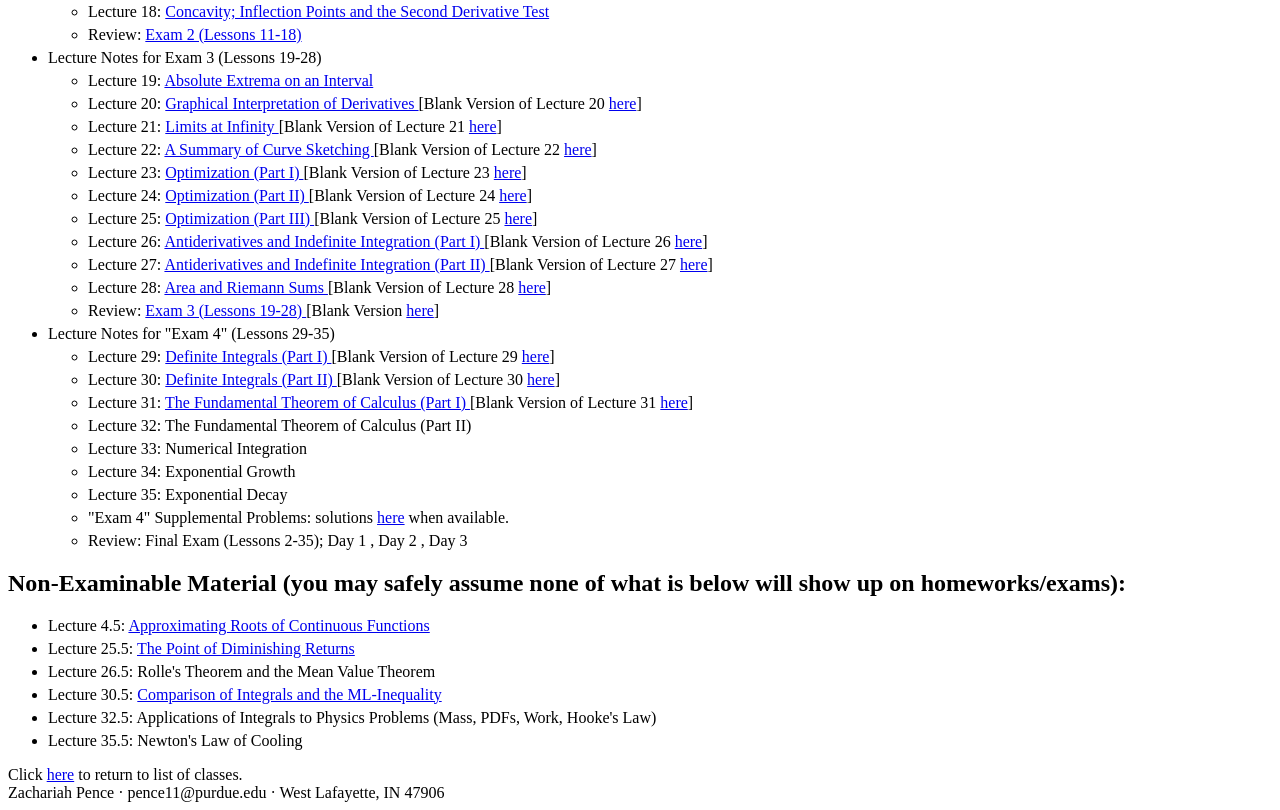
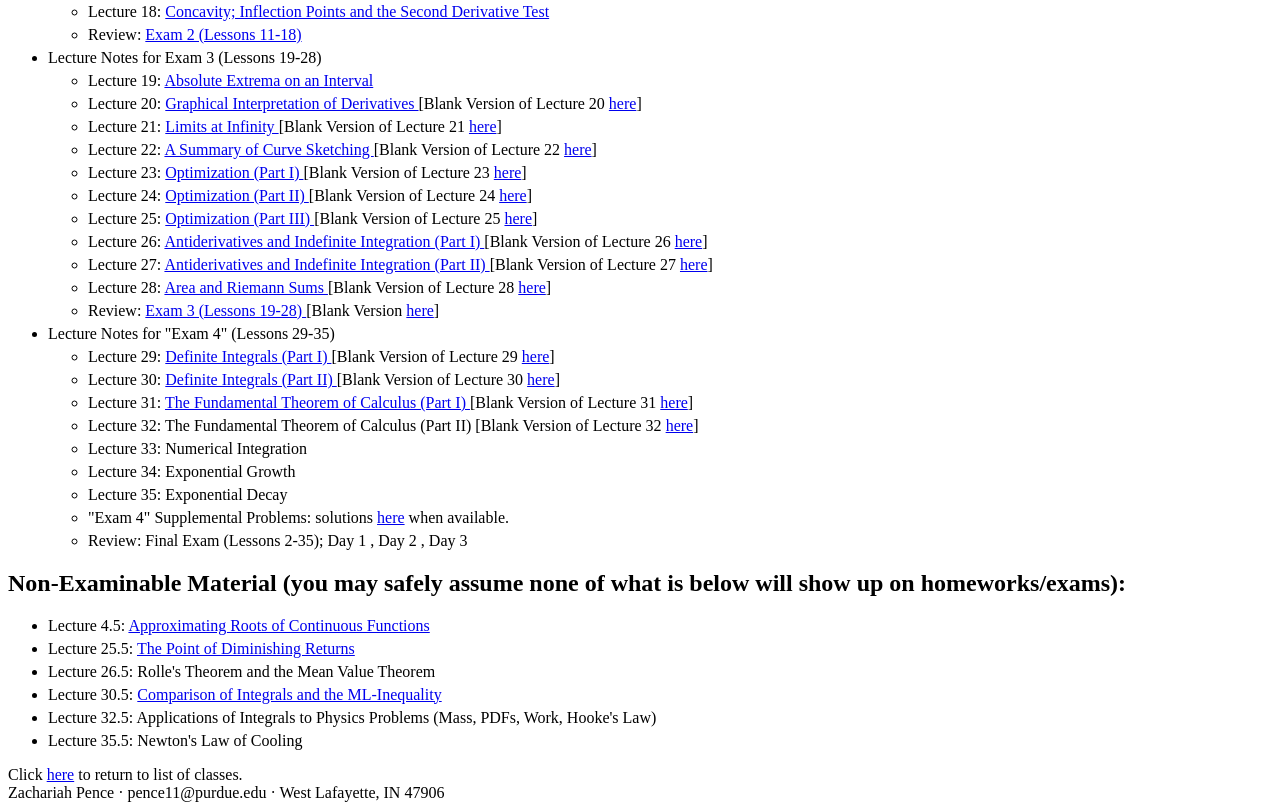
Before and after one commit to zachariah-pence/zachariah-pence.github.io, a plain HTML site: page teaching/ma16010_202710.html in a window 1280 px wide. Shown: the part 584-1394 px from the top of the page. Drawn offline with Linux system fonts and the light colour scheme.

Commit message:
blank lec 32

```diff
--- a/teaching/ma16010_202710.html
+++ b/teaching/ma16010_202710.html
@@ -194,6 +194,7 @@
 			<li>Lecture 32: <!--<a href="ma16010/notes_html/lec32.html"> -->
 				The Fundamental Theorem of Calculus (Part II)
 			<!--</a>-->
+			[Blank Version of Lecture 32 <a href="ma16010/notes/lec32_blank.pdf">here</a>]
 			</li>
 			<li>Lecture 33: <!--<a href="ma16010/notes_html/lec33.html"> -->
 				Numerical Integration
```
Also changed, not shown: 3 other files.
